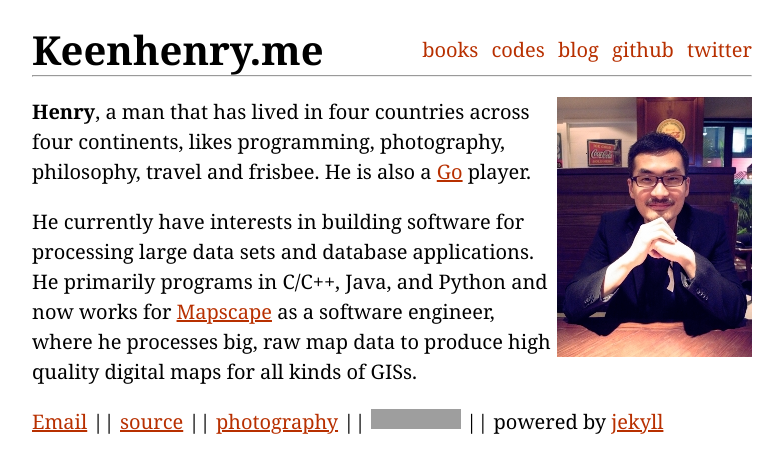
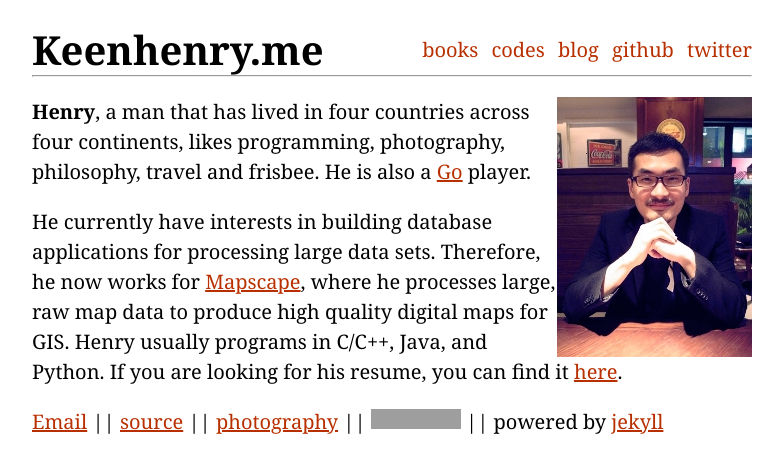
Before and after one commit to keenhenry/keenhenry.github.com, a Jekyll site: the page built from index.html, in a window 1280 px wide. Shown: the top 473 px of the page, without its empty margins (248-1031 px from the left). Built offline with Jekyll 4.4.1, drawn with Linux system fonts in a browser that asks for light colours; grey boxes are pictures that could not be loaded.

Commit message:
updated homepage content

```diff
--- a/index.html
+++ b/index.html
@@ -8,5 +8,5 @@ title: Keenhenry and his Web residence
 <div id='about'>
 <p><b id='opening'>Henry</b>, a man that has lived in four countries across four continents, likes programming, photography, philosophy, travel and frisbee. He is also a <a href="http://en.wikipedia.org/wiki/Go_(game)">Go</a> player.</p>
 
-<p>He currently have interests in building software for processing large data sets and database applications. He primarily programs in C/C++, Java, and Python and now works for <a href="http://www.mapscape.eu/">Mapscape</a> as a software engineer, where he processes big, raw map data to produce high quality digital maps for all kinds of GISs.</p>
+<p>He currently have interests in building database applications for processing large data sets. Therefore, he now works for <a href="http://www.mapscape.eu/">Mapscape</a>, where he processes large, raw map data to produce high quality digital maps for GIS. Henry usually programs in C/C++, Java, and Python. If you are looking for his resume, you can find it <a href="/static/data/resume.pdf">here</a>.</p>
 </div>
```
